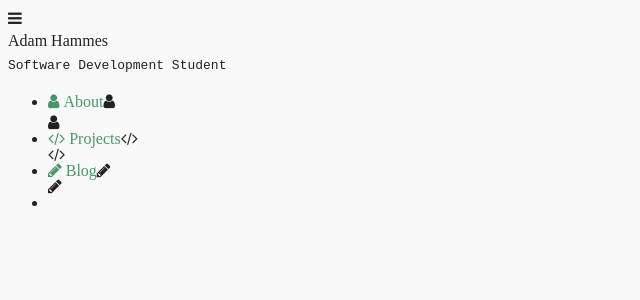
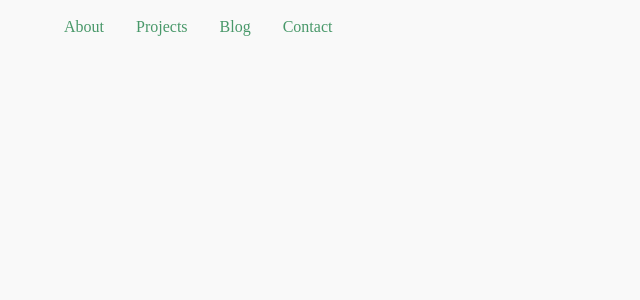
Before and after one commit to adamhammes/old-site, a Jekyll site: the page built from index.html, in a window 1280 px wide. Shown: the top 300 px of the page, without its empty margins (0-640 px from the left). Built offline with Jekyll 4.4.1, drawn with Linux system fonts in a browser that asks for light colours; nearby versions of some CDN libraries.

Commit message:
Good starting point for nav bar

```diff
--- a/_includes/header.html
+++ b/_includes/header.html
@@ -10,29 +10,19 @@
     </head>
     <body>
         <div class="sidebar">
-             <i id="bars" class="fa fa-bars"></i>
-             <div class="sub-container-sidebar">
-                  <section itemscope itemtype="http://data-vocabulary.org/Person">
-                      <span itemprop="name" class"name">Adam Hammes</span>
-                      <br>
-                      <span itemprop="title" class="jop">
-                            <code>Software Development Student</code>
-                      </span>
-                  </section>
-
             <nav class="nav" >
                 <ul>
                     <li>
-                              <a href="/"><i class="fa fa-user"/> About</a>
+                        <a href="/">About</a>
                     </li>
                     <li>
-                              <a href="/projects"><i class="fa fa-code"/> Projects</a>
+                        <a href="/projects"> Projects</a>
                     </li>
                     <li>
-                              <a href="/blog"><i class="fa fa-pencil"/> Blog</a>
+                        <a href="/blog">Blog</a>
                     </li>
                     <li>
-                              <a href="mailto:adam@hammes.io"><i class="fa fa-send-o/> Contact</a>
+                        <a href="mailto:adam@hammes.io">Contact</a>
                     </li>
                 </ul>
             </nav>
--- /dev/null
+++ b/assets/css/sidebar.css
@@ -0,0 +1,11 @@
+.nav ul {
+    list-style-type: none;
+}
+
+.nav ul li {
+    float: left;
+}
+
+.nav ul li a {
+    padding: 14px 16px;
+}
```
Lines whose indentation alone changed are shown as unchanged.
